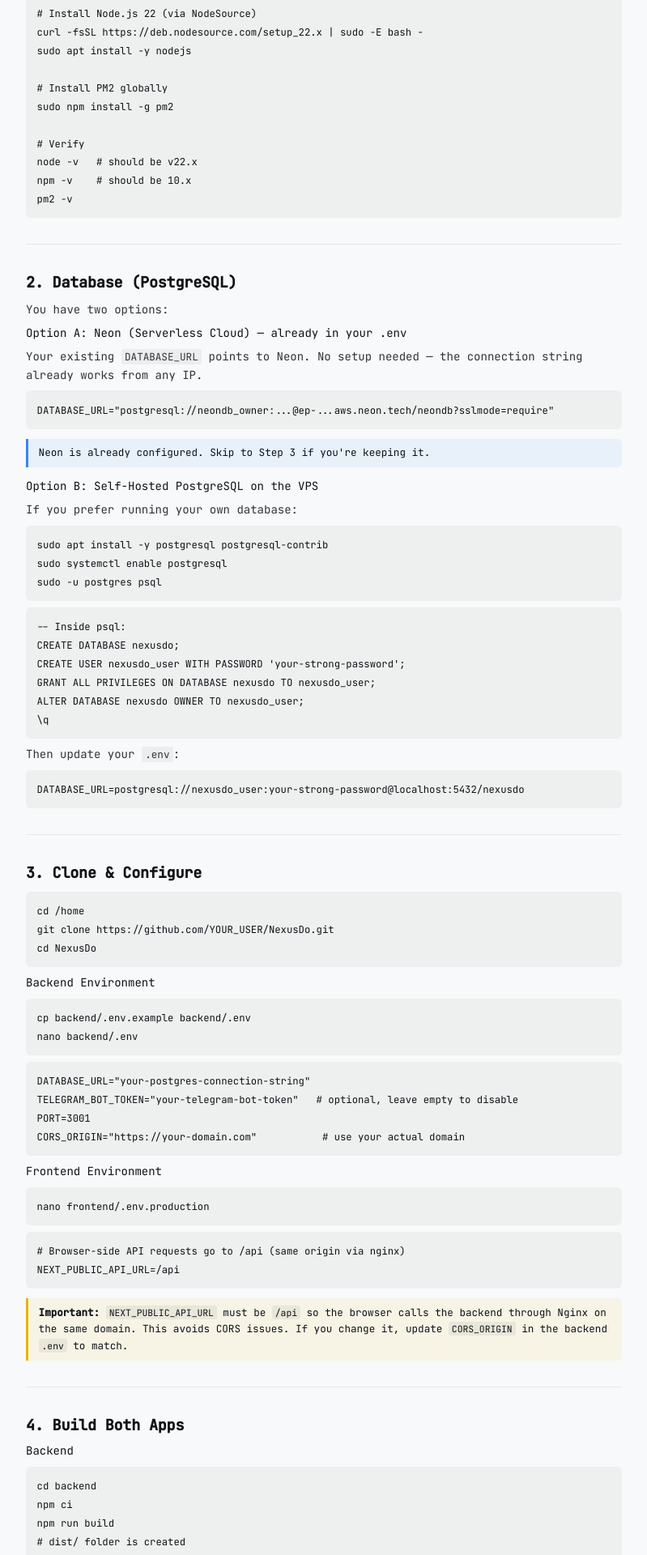
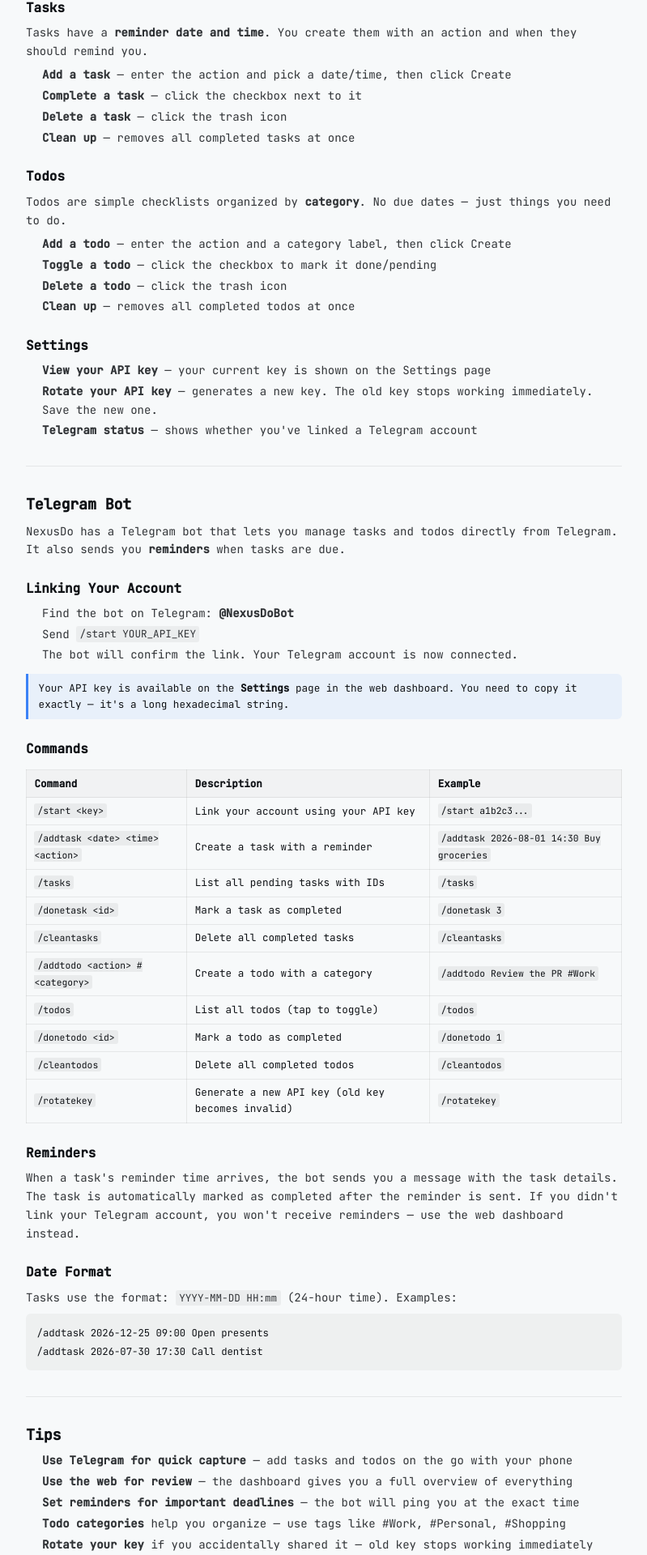
Before and after one commit to arkarWebDev/nexus-do, a Next.js app in the folder frontend/: page /docs in a window 1280 px wide. Shown: the part 650-2570 px from the top of the page at 81% size, without its empty margins (240-1039 px from the left). Built offline with nearby package versions, Linux system fonts and the light colour scheme; no server answers.

Commit message:
rewrite /docs as user guide (app + bot commands), move deployment guide to DEPLOYMENT.md

```diff
--- a/frontend/src/app/docs/page.tsx
+++ b/frontend/src/app/docs/page.tsx
@@ -7,6 +7,7 @@
         .docs h1 { font-size: 1.5rem; font-weight: 700; margin: 2.5rem 0 0.5rem; letter-spacing: -0.02em; }
         .docs h1:first-child { margin-top: 0; }
         .docs h2 { font-size: 1.15rem; font-weight: 600; margin: 2rem 0 0.35rem; letter-spacing: -0.01em; }
+        .docs h3 { font-size: 1rem; font-weight: 600; margin: 1.5rem 0 0.3rem; }
         .docs p { margin: 0.4rem 0; opacity: 0.85; }
         .docs ul, .docs ol { padding-left: 1.25rem; margin: 0.35rem 0; }
         .docs li { margin: 0.2rem 0; opacity: 0.85; }
@@ -14,261 +15,157 @@
         .docs pre { background: rgba(128,128,128,0.08); padding: 0.9em 1em; border-radius: 6px; overflow-x: auto; margin: 0.5rem 0; font-size: 0.85rem; }
         .docs pre code { background: none; padding: 0; }
         .docs hr { border: none; border-top: 1px solid rgba(128,128,128,0.15); margin: 2rem 0; }
+        .docs table { width: 100%; border-collapse: collapse; margin: 0.75rem 0; font-size: 0.9em; }
+        .docs th, .docs td { border: 1px solid rgba(128,128,128,0.15); padding: 0.5em 0.75em; text-align: left; }
+        .docs th { background: rgba(128,128,128,0.06); font-weight: 600; }
         .docs .note { background: rgba(59,130,246,0.08); border-left: 3px solid #3b82f6; padding: 0.6em 1em; border-radius: 0 6px 6px 0; margin: 0.75rem 0; font-size: 0.9em; }
-        .docs .warn { background: rgba(234,179,8,0.08); border-left: 3px solid #eab308; padding: 0.6em 1em; border-radius: 0 6px 6px 0; margin: 0.75rem 0; font-size: 0.9em; }
       `}</style>
 
       <div className="docs">
-        <h1>NexusDo — Production Deployment Guide</h1>
-        <p>Deploy the NestJS backend + Next.js frontend on a Ubuntu/Debian VPS with Nginx, PM2, and PostgreSQL.</p>
+        <h1>NexusDo Documentation</h1>
+        <p>NexusDo is a task and todo manager with a web dashboard and an optional Telegram bot for reminders and quick capture on the go.</p>
 
         <hr />
 
-        <h2>Architecture Overview</h2>
-        <ul>
-          <li><strong>Backend</strong> — NestJS REST API, runs on port <code>3001</code></li>
-          <li><strong>Frontend</strong> — Next.js 16 (standalone), runs on port <code>3000</code></li>
-          <li><strong>Database</strong> — PostgreSQL (Neon cloud or self-hosted)</li>
-          <li><strong>Telegram Bot</strong> — Optional, enabled when <code>TELEGRAM_BOT_TOKEN</code> is set</li>
-          <li><strong>Reverse Proxy</strong> — Nginx on port 80/443</li>
-          <li><strong>Process Manager</strong> — PM2 keeps both apps alive</li>
-        </ul>
+        <h2>Getting Started</h2>
 
-        <pre><code>{`Browser -> Nginx :80 -> /api/* -> Backend :3001
-                 -> /*    -> Frontend :3000`}</code></pre>
+        <h3>Create an Account</h3>
+        <p>On the home page, click <strong>Create Free Account</strong>. You&apos;ll get an <strong>API key</strong> — save it somewhere safe. This key is your only way to sign in.</p>
 
-        <hr />
+        <h3>Sign In</h3>
+        <p>Enter your API key on the home page and click <strong>Sign In</strong>. Your session lasts 90 days before you need to sign in again.</p>
 
-        <h2>1. Prerequisites on Your VPS</h2>
-        <pre><code>{`sudo apt update && sudo apt upgrade -y
-sudo apt install -y nginx certbot python3-certbot-nginx git curl
-
-# Install Node.js 22 (via NodeSource)
-curl -fsSL https://deb.nodesource.com/setup_22.x | sudo -E bash -
-sudo apt install -y nodejs
-
-# Install PM2 globally
-sudo npm install -g pm2
-
-# Verify
-node -v   # should be v22.x
-npm -v    # should be 10.x
-pm2 -v`}</code></pre>
-
-        <hr />
-
-        <h2>2. Database (PostgreSQL)</h2>
-
-        <p>You have two options:</p>
-
-        <h3>Option A: Neon (Serverless Cloud) — already in your .env</h3>
-        <p>Your existing <code>DATABASE_URL</code> points to Neon. No setup needed — the connection string already works from any IP.</p>
-        <pre><code>{`DATABASE_URL="postgresql://neondb_owner:...@ep-...aws.neon.tech/neondb?sslmode=require"`}</code></pre>
-        <div className="note">Neon is already configured. Skip to Step 3 if you&apos;re keeping it.</div>
-
-        <h3>Option B: Self-Hosted PostgreSQL on the VPS</h3>
-        <p>If you prefer running your own database:</p>
-        <pre><code>{`sudo apt install -y postgresql postgresql-contrib
-sudo systemctl enable postgresql
-sudo -u postgres psql`}</code></pre>
-        <pre><code>{`-- Inside psql:
-CREATE DATABASE nexusdo;
-CREATE USER nexusdo_user WITH PASSWORD 'your-strong-password';
-GRANT ALL PRIVILEGES ON DATABASE nexusdo TO nexusdo_user;
-ALTER DATABASE nexusdo OWNER TO nexusdo_user;
-\\q`}</code></pre>
-        <p>Then update your <code>.env</code>:</p>
-        <pre><code>{`DATABASE_URL=postgresql://nexusdo_user:your-strong-password@localhost:5432/nexusdo`}</code></pre>
-
-        <hr />
-
-        <h2>3. Clone &amp; Configure</h2>
-        <pre><code>{`cd /home
-git clone https://github.com/YOUR_USER/NexusDo.git
-cd NexusDo`}</code></pre>
-
-        <h3>Backend Environment</h3>
-        <pre><code>{`cp backend/.env.example backend/.env
-nano backend/.env`}</code></pre>
-        <pre><code>{`DATABASE_URL="your-postgres-connection-string"
-TELEGRAM_BOT_TOKEN="your-telegram-bot-token"   # optional, leave empty to disable
-PORT=3001
-CORS_ORIGIN="https://your-domain.com"           # use your actual domain`}</code></pre>
-
-        <h3>Frontend Environment</h3>
-        <pre><code>{`nano frontend/.env.production`}</code></pre>
-        <pre><code>{`# Browser-side API requests go to /api (same origin via nginx)
-NEXT_PUBLIC_API_URL=/api`}</code></pre>
-
-        <div className="warn">
-          <strong>Important:</strong> <code>NEXT_PUBLIC_API_URL</code> must be <code>/api</code> so the browser calls the backend through Nginx on the same domain. This avoids CORS issues. If you change it, update <code>CORS_ORIGIN</code> in the backend <code>.env</code> to match.
+        <div className="note">
+          If you lose your API key, you won&apos;t be able to access your account. There is no password reset. If you still have an active session, you can rotate your key from the Settings page or via Telegram.
         </div>
 
         <hr />
 
-        <h2>4. Build Both Apps</h2>
+        <h2>Web Dashboard</h2>
 
-        <h3>Backend</h3>
-        <pre><code>{`cd backend
-npm ci
-npm run build
-# dist/ folder is created
-cd ..`}</code></pre>
+        <h3>Tasks</h3>
+        <p>Tasks have a <strong>reminder date and time</strong>. You create them with an action and when they should remind you.</p>
+        <ul>
+          <li><strong>Add a task</strong> — enter the action and pick a date/time, then click Create</li>
+          <li><strong>Complete a task</strong> — click the checkbox next to it</li>
+          <li><strong>Delete a task</strong> — click the trash icon</li>
+          <li><strong>Clean up</strong> — removes all completed tasks at once</li>
+        </ul>
 
-        <h3>Frontend</h3>
-        <pre><code>{`cd frontend
-npm ci
-npm run build
-# .next/standalone/ folder is created
-# Copy static assets into standalone (required for Next.js standalone output)
-cp -r .next/static .next/standalone/.next/
-# Copy public folder if you have one
-cp -r public .next/standalone/ 2>/dev/null || true
-cd ..`}</code></pre>
+        <h3>Todos</h3>
+        <p>Todos are simple checklists organized by <strong>category</strong>. No due dates — just things you need to do.</p>
+        <ul>
+          <li><strong>Add a todo</strong> — enter the action and a category label, then click Create</li>
+          <li><strong>Toggle a todo</strong> — click the checkbox to mark it done/pending</li>
+          <li><strong>Delete a todo</strong> — click the trash icon</li>
+          <li><strong>Clean up</strong> — removes all completed todos at once</li>
+        </ul>
+
+        <h3>Settings</h3>
+        <ul>
+          <li><strong>View your API key</strong> — your current key is shown on the Settings page</li>
+          <li><strong>Rotate your API key</strong> — generates a new key. The old key stops working immediately. Save the new one.</li>
+          <li><strong>Telegram status</strong> — shows whether you&apos;ve linked a Telegram account</li>
+        </ul>
 
         <hr />
 
-        <h2>5. Nginx Configuration</h2>
-        <pre><code>{`sudo nano /etc/nginx/sites-available/nexusdo`}</code></pre>
-        <pre><code>{`server {
-    listen 80;
-    server_name your-domain.com;    # change this
+        <h2>Telegram Bot</h2>
+        <p>NexusDo has a Telegram bot that lets you manage tasks and todos directly from Telegram. It also sends you <strong>reminders</strong> when tasks are due.</p>
 
-    client_max_body_size 10m;
-
-    # API -> NestJS backend
-    location /api/ {
-        proxy_pass http://127.0.0.1:3001/;
-        proxy_http_version 1.1;
-        proxy_set_header Upgrade $http_upgrade;
-        proxy_set_header Connection "upgrade";
-        proxy_set_header Host $host;
-        proxy_set_header X-Real-IP $remote_addr;
-        proxy_set_header X-Forwarded-For $proxy_add_x_forwarded_for;
-        proxy_set_header X-Forwarded-Proto $scheme;
-        proxy_read_timeout 90;
-    }
-
-    # Everything else -> Next.js frontend
-    location / {
-        proxy_pass http://127.0.0.1:3000;
-        proxy_http_version 1.1;
-        proxy_set_header Upgrade $http_upgrade;
-        proxy_set_header Connection "upgrade";
-        proxy_set_header Host $host;
-        proxy_set_header X-Real-IP $remote_addr;
-        proxy_set_header X-Forwarded-For $proxy_add_x_forwarded_for;
-        proxy_set_header X-Forwarded-Proto $scheme;
-    }
-}`}</code></pre>
-
-        <pre><code>{`# Enable the site
-sudo ln -s /etc/nginx/sites-available/nexusdo /etc/nginx/sites-enabled/
-sudo rm /etc/nginx/sites-enabled/default  # remove default on fresh VPS
-sudo nginx -t
-sudo systemctl reload nginx`}</code></pre>
+        <h3>Linking Your Account</h3>
+        <ol>
+          <li>Find the bot on Telegram: <strong>@NexusDoBot</strong></li>
+          <li>Send <code>/start YOUR_API_KEY</code></li>
+          <li>The bot will confirm the link. Your Telegram account is now connected.</li>
+        </ol>
 
         <div className="note">
-          If you don&apos;t have a domain yet, use the server&apos;s IP as <code>server_name</code>. Set <code>CORS_ORIGIN</code> in backend <code>.env</code> to <code>http://YOUR_IP</code>.
+          Your API key is available on the <strong>Settings</strong> page in the web dashboard. You need to copy it exactly — it&apos;s a long hexadecimal string.
         </div>
+
+        <h3>Commands</h3>
+
+        <table>
+          <thead>
+            <tr>
+              <th>Command</th>
+              <th>Description</th>
+              <th>Example</th>
+            </tr>
+          </thead>
+          <tbody>
+            <tr>
+              <td><code>/start &lt;key&gt;</code></td>
+              <td>Link your account using your API key</td>
+              <td><code>/start a1b2c3...</code></td>
+            </tr>
+            <tr>
+              <td><code>/addtask &lt;date&gt; &lt;time&gt; &lt;action&gt;</code></td>
+              <td>Create a task with a reminder</td>
+              <td><code>/addtask 2026-08-01 14:30 Buy groceries</code></td>
+            </tr>
+            <tr>
+              <td><code>/tasks</code></td>
+              <td>List all pending tasks with IDs</td>
+              <td><code>/tasks</code></td>
+            </tr>
+            <tr>
+              <td><code>/donetask &lt;id&gt;</code></td>
+              <td>Mark a task as completed</td>
+              <td><code>/donetask 3</code></td>
+            </tr>
+            <tr>
+              <td><code>/cleantasks</code></td>
+              <td>Delete all completed tasks</td>
+              <td><code>/cleantasks</code></td>
+            </tr>
+            <tr>
+              <td><code>/addtodo &lt;action&gt; #&lt;category&gt;</code></td>
+              <td>Create a todo with a category</td>
+              <td><code>/addtodo Review the PR #Work</code></td>
+            </tr>
+            <tr>
+              <td><code>/todos</code></td>
+              <td>List all todos (tap to toggle)</td>
+              <td><code>/todos</code></td>
+            </tr>
+            <tr>
+              <td><code>/donetodo &lt;id&gt;</code></td>
+              <td>Mark a todo as completed</td>
+              <td><code>/donetodo 1</code></td>
+            </tr>
+            <tr>
+              <td><code>/cleantodos</code></td>
+              <td>Delete all completed todos</td>
+              <td><code>/cleantodos</code></td>
+            </tr>
+            <tr>
+              <td><code>/rotatekey</code></td>
+              <td>Generate a new API key (old key becomes invalid)</td>
+              <td><code>/rotatekey</code></td>
+            </tr>
+          </tbody>
+        </table>
+
+        <h3>Reminders</h3>
+        <p>When a task&apos;s reminder time arrives, the bot sends you a message with the task details. The task is automatically marked as completed after the reminder is sent. If you didn&apos;t link your Telegram account, you won&apos;t receive reminders — use the web dashboard instead.</p>
+
+        <h3>Date Format</h3>
+        <p>Tasks use the format: <code>YYYY-MM-DD HH:mm</code> (24-hour time). Examples:</p>
+        <pre><code>{`/addtask 2026-12-25 09:00 Open presents
+/addtask 2026-07-30 17:30 Call dentist`}</code></pre>
 
         <hr />
 
-        <h2>6. Start with PM2</h2>
-
-        <h3>Backend</h3>
-        <pre><code>{`cd /home/NexusDo/backend
-pm2 start dist/src/main.js --name nexusdo-backend --node-args="--enable-source-maps"
-pm2 save`}</code></pre>
-
-        <h3>Frontend</h3>
-        <pre><code>{`cd /home/NexusDo/frontend
-PORT=3000 HOSTNAME=0.0.0.0 pm2 start .next/standalone/server.js --name nexusdo-frontend
-pm2 save`}</code></pre>
-
-        <h3>Auto-start on reboot</h3>
-        <pre><code>{`pm2 startup
-# Follow the printed instructions (copy-paste the sudo command)
-pm2 save`}</code></pre>
-
-        <h3>Useful PM2 Commands</h3>
-        <pre><code>{`pm2 status                # see running processes
-pm2 logs nexusdo-backend   # backend logs
-pm2 logs nexusdo-frontend  # frontend logs
-pm2 restart all            # restart everything
-pm2 delete all             # stop and remove all`}</code></pre>
-
-        <hr />
-
-        <h2>7. SSL with Certbot (HTTPS)</h2>
-        <p>Once your domain DNS points to the VPS IP:</p>
-        <pre><code>{`sudo certbot --nginx -d your-domain.com
-# Follow prompts, select redirect HTTP->HTTPS`}</code></pre>
-        <p>Certbot auto-renews. Verify auto-renewal:</p>
-        <pre><code>{`sudo certbot renew --dry-run`}</code></pre>
-
-        <div className="note">
-          After enabling HTTPS, update <code>CORS_ORIGIN</code> in backend <code>.env</code> to <code>https://your-domain.com</code> and restart the backend with <code>pm2 restart nexusdo-backend</code>.
-        </div>
-
-        <hr />
-
-        <h2>8. Database Migrations (First Time)</h2>
-        <p>Run this once to create the tables:</p>
-        <pre><code>{`cd /home/NexusDo/backend
-npx drizzle-kit push`}</code></pre>
-        <p>Or if you have migration files in <code>drizzle/</code>:</p>
-        <pre><code>{`npx drizzle-kit migrate`}</code></pre>
-
-        <hr />
-
-        <h2>9. Update / Redeploy</h2>
-        <pre><code>{`cd /home/NexusDo
-git pull
-
-# Rebuild backend
-cd backend
-npm ci
-npm run build
-pm2 restart nexusdo-backend
-
-# Rebuild frontend
-cd ../frontend
-npm ci
-npm run build
-pm2 restart nexusdo-frontend`}</code></pre>
-
-        <hr />
-
-        <h2>Environment Variables Reference</h2>
-        <pre><code>{`# backend/.env
-DATABASE_URL=postgresql://user:pass@host:5432/dbname
-TELEGRAM_BOT_TOKEN=123:abc              # optional
-PORT=3001                               # default
-CORS_ORIGIN=https://your-domain.com     # default: http://localhost:3000
-
-# frontend/.env.production (or set at build time)
-NEXT_PUBLIC_API_URL=/api                # default: /api`}</code></pre>
-
-        <hr />
-
-        <h2>Troubleshooting</h2>
-
-        <p><strong>Backend won&apos;t start?</strong> Check the database URL is reachable:</p>
-        <pre><code>{`pm2 logs nexusdo-backend`}</code></pre>
-
-        <p><strong>CORS errors in browser?</strong> Make sure <code>CORS_ORIGIN</code> matches exactly the URL you access the site from (including <code>https://</code>).</p>
-
-        <p><strong>API returns 404?</strong> The nginx config strips <code>/api/</code> prefix. Backend routes are at root level: <code>/tasks</code>, <code>/todos</code>, <code>/auth/login</code>, etc.</p>
-
-        <p><strong>PM2 processes crash after reboot?</strong> Run <code>pm2 save</code> and <code>pm2 startup</code> again.</p>
-
-        <p><strong>Frontend shows blank page?</strong> Verify <code>.next/standalone/server.js</code> exists. If not, rebuild: <code>npm run build</code>.</p>
-
-        <p><strong>Port already in use?</strong></p>
-        <pre><code>{`sudo lsof -i :3000
-sudo lsof -i :3001
-sudo kill -9 PID`}</code></pre>
+        <h2>Tips</h2>
+        <ul>
+          <li><strong>Use Telegram for quick capture</strong> — add tasks and todos on the go with your phone</li>
+          <li><strong>Use the web for review</strong> — the dashboard gives you a full overview of everything</li>
+          <li><strong>Set reminders for important deadlines</strong> — the bot will ping you at the exact time</li>
+          <li><strong>Todo categories</strong> help you organize — use tags like #Work, #Personal, #Shopping</li>
+          <li><strong>Rotate your key</strong> if you accidentally shared it — old key stops working immediately</li>
+        </ul>
       </div>
     </div>
   );
```
Also changed, not shown: 1 other file (tests, documents, lock files or other folders).
